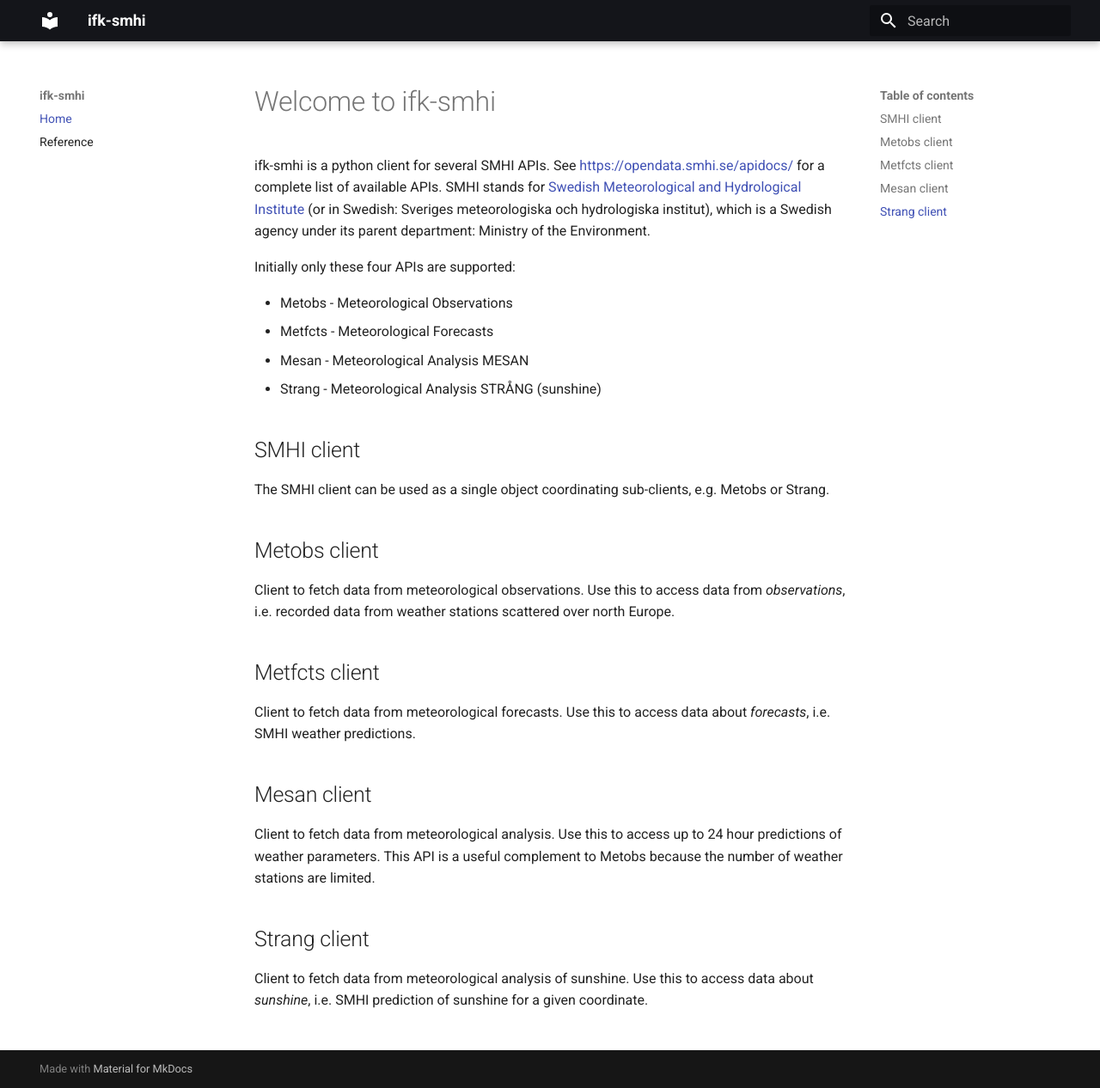
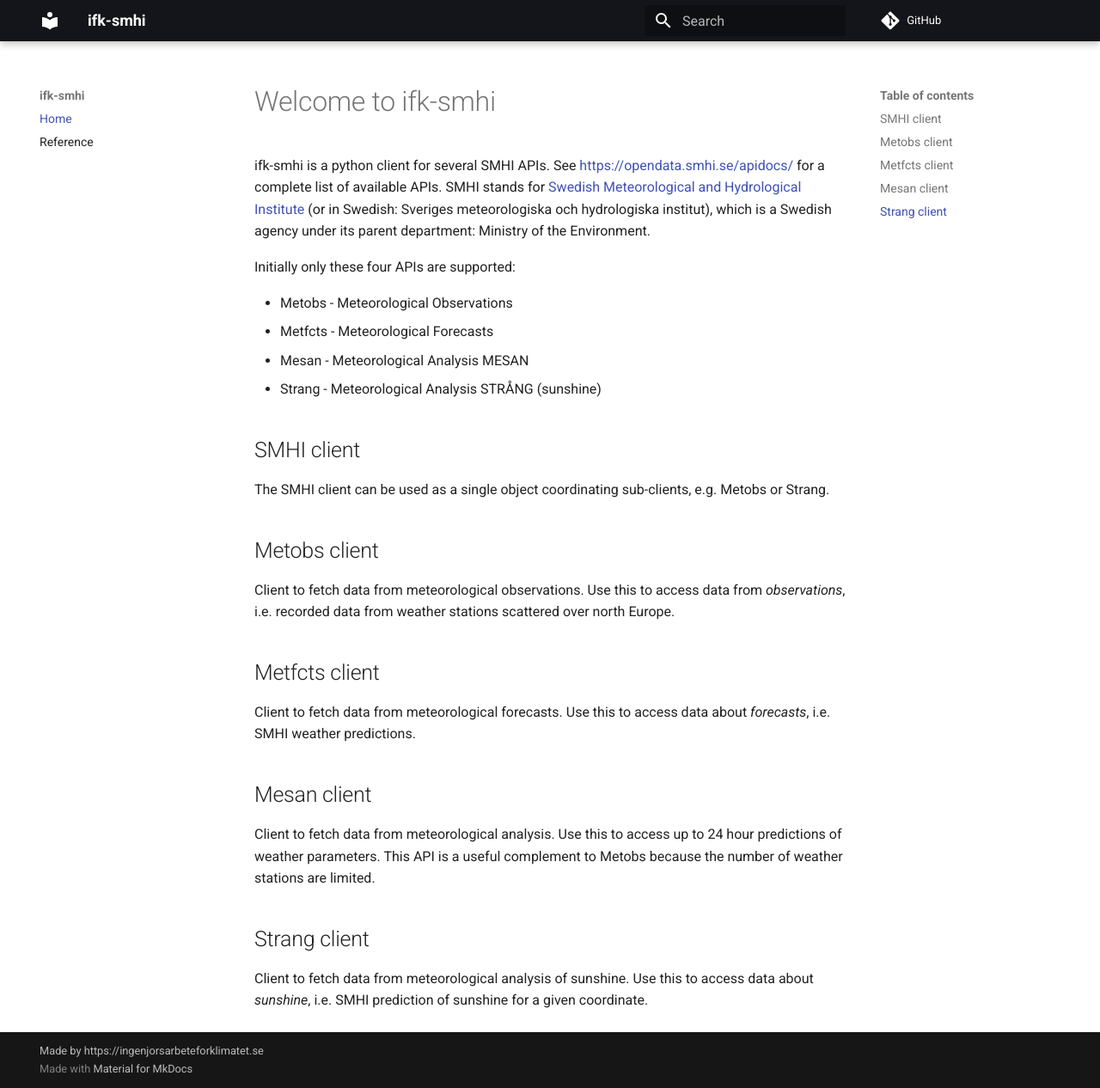
Before and after one commit to Ingenjorsarbete-For-Klimatet/ifk-smhi, an MkDocs documentation site: the page built from docs/index.md, in a window 1280 px wide and 1266 px high. Shown: the whole window at 86% size. Built offline with MkDocs 1.6.1 and Material for MkDocs 9.7.7, drawn with Linux system fonts in a browser that asks for light colours; comment, search, counter and statistics services are not loaded.

Commit message:
Add made by and repo url

```diff
--- a/mkdocs.yml
+++ b/mkdocs.yml
@@ -1,4 +1,6 @@
 site_name: ifk-smhi
+copyright: Made by https://ingenjorsarbeteforklimatet.se
+repo_url: https://github.com/Ingenjorsarbete-For-Klimatet/smhi
 
 nav:
 - Home: index.md
@@ -13,6 +15,9 @@
     scheme: default
     primary: black
     accent: light green
+  language: en
+  icon:
+    repo: fontawesome/brands/git-alt
 
 plugins:
 - search
```
